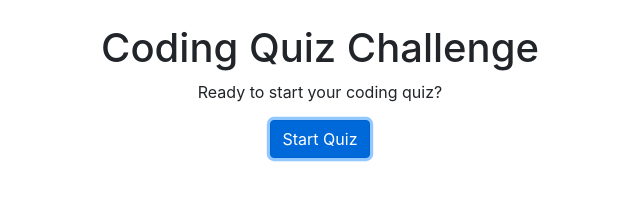
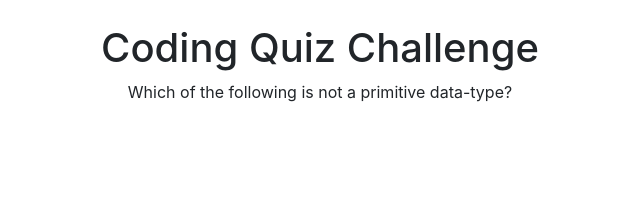
Before and after one commit to jorross/jross_coding_quiz, a plain HTML site: page index.html in a window 1280 px wide. Both pictures are taken after a click on the button "Start Quiz". Shown: the whole page, without its empty margins (320-960 px from the left). Drawn offline with nearby package versions, Linux system fonts and the light colour scheme.

Commit message:
using jQuery to add functionality to start button and begin loading questions

```diff
--- a/assets/js/script.js
+++ b/assets/js/script.js
@@ -0,0 +1,26 @@
+var start_div_el = $("#start-btn-div");
+var textEl = $('#starting-text');
+var headerEl = $('#header');
+
+function startFunc(event) {
+    textEl.remove();
+    $(this).remove();
+
+    headerEl.append(
+        '<p class=\"d-flex justify-content-center\">'+question_bank[0].question+'</p>'
+    )
+}
+
+var question_bank = [
+    {
+        "question": "Which of the following is not a primitive data-type?",
+        "answers": {
+            "a": "char",
+            "b": "int",
+            "c": "truck",
+            "d": "boolean"
+        }
+    }
+]
+
+start_div_el.on('click', 'button', startFunc);
--- a/index.html
+++ b/index.html
@@ -10,14 +10,14 @@
     </head>
 
     <body class="my-4">
-        <header>
+        <header id="header">
             <h1 class="d-flex justify-content-center">Coding Quiz Challenge</h1>
-            <p class="d-flex justify-content-center">Ready to start your coding quiz?</p>
+            <p class="d-flex justify-content-center" id="starting-text">Ready to start your coding quiz?</p>
         </header>
 
         <main>
-            <div class="d-flex justify-content-center" id="btn-div">
-                <button class="btn btn-primary" id="start-btn">Start Quiz</button>
+            <div class="d-flex justify-content-center" id="start-btn-div">
+                <button class="btn btn-primary">Start Quiz</button>
             </div>
         </main>
     </body>
@@ -25,6 +25,6 @@
     <script src="https://cdn.jsdelivr.net/npm/jquery@3.5.1/dist/jquery.slim.min.js" integrity="sha384-DfXdz2htPH0lsSSs5nCTpuj/zy4C+OGpamoFVy38MVBnE+IbbVYUew+OrCXaRkfj" crossorigin="anonymous"></script>
     <script src="https://cdn.jsdelivr.net/npm/popper.js@1.16.1/dist/umd/popper.min.js" integrity="sha384-9/reFTGAW83EW2RDu2S0VKaIzap3H66lZH81PoYlFhbGU+6BZp6G7niu735Sk7lN" crossorigin="anonymous"></script>
     <script src="https://cdn.jsdelivr.net/npm/bootstrap@4.6.1/dist/js/bootstrap.min.js" integrity="sha384-VHvPCCyXqtD5DqJeNxl2dtTyhF78xXNXdkwX1CZeRusQfRKp+tA7hAShOK/B/fQ2" crossorigin="anonymous"></script>
-
+    <script src="./assets/js/script.js"></script>
 
 </html>
```
